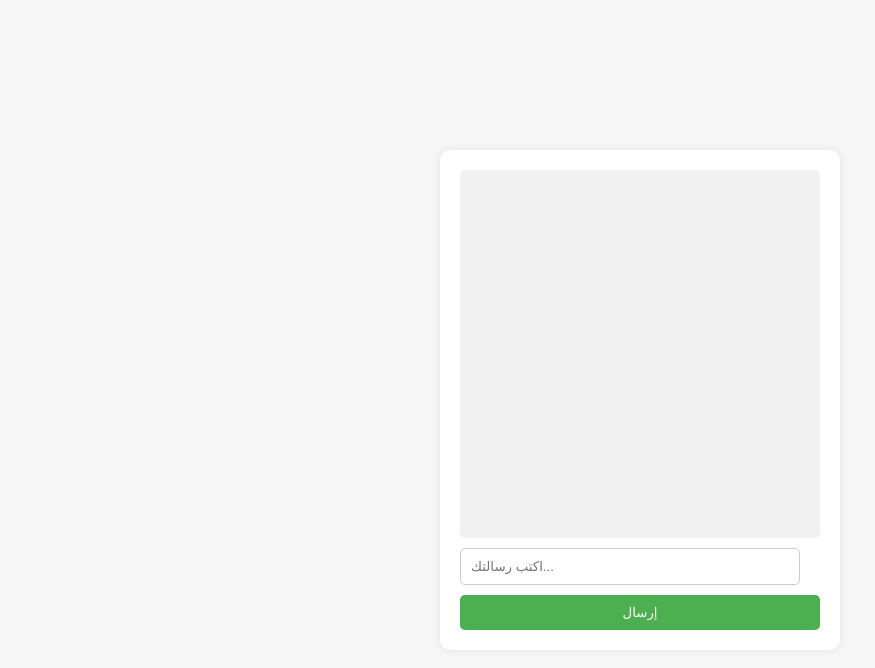
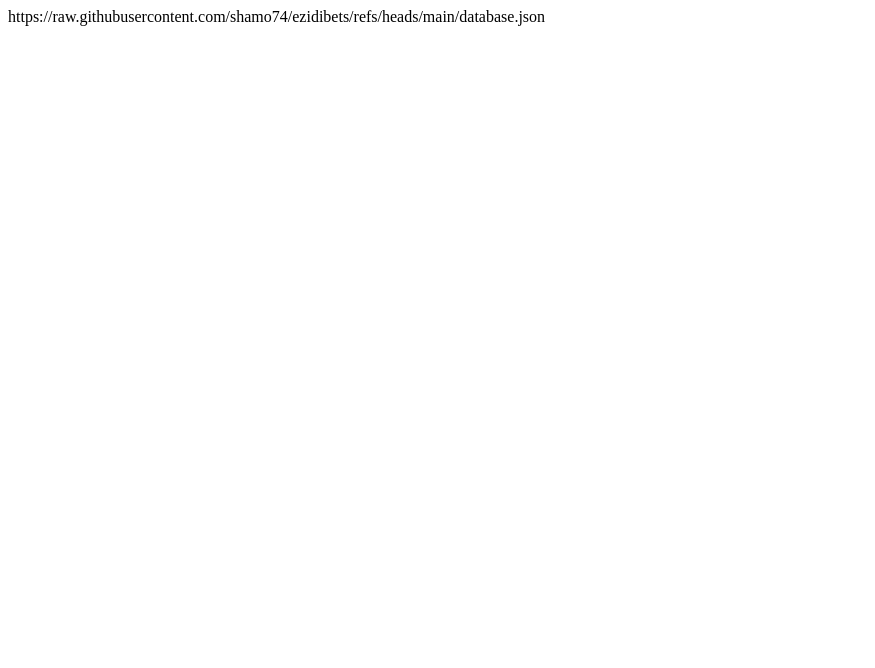
Before and after one commit to shamo74/ezidibets, a website: page index.html in a window 1280 px wide. Shown: the whole page, without its empty margins (0-875 px from the left). Drawn offline with Linux system fonts and the light colour scheme.

Commit message:
Update index.html

```diff
--- a/index.html
+++ b/index.html
@@ -1,122 +1 @@
-<!DOCTYPE html>
-<html lang="ar">
-<head>
-    <meta charset="UTF-8">
-    <meta name="viewport" content="width=device-width, initial-scale=1.0">
-    <title>دردشة مع الذكاء الاصطناعي</title>
-    <style>
-        * {
-            margin: 0;
-            padding: 0;
-            box-sizing: border-box;
-        }
-
-        body {
-            font-family: Arial, sans-serif;
-            background-color: #f7f7f7;
-            display: flex;
-            justify-content: center;
-            align-items: center;
-            height: 100vh;
-            margin: 0;
-        }
-
-        .chat-container {
-            width: 400px;
-            height: 500px;
-            background-color: white;
-            border-radius: 10px;
-            box-shadow: 0 0 10px rgba(0, 0, 0, 0.1);
-            display: flex;
-            flex-direction: column;
-            padding: 20px;
-        }
-
-        .chat-box {
-            flex-grow: 1;
-            overflow-y: auto;
-            padding: 10px;
-            background-color: #f1f1f1;
-            border-radius: 5px;
-            margin-bottom: 10px;
-        }
-
-        .chat-input {
-            padding: 10px;
-            border: 1px solid #ccc;
-            border-radius: 5px;
-            width: calc(100% - 20px);
-            margin-bottom: 10px;
-        }
-
-        .send-btn {
-            background-color: #4CAF50;
-            color: white;
-            padding: 10px;
-            border: none;
-            border-radius: 5px;
-            cursor: pointer;
-        }
-
-        .send-btn:hover {
-            background-color: #45a049;
-        }
-    </style>
-</head>
-<body>
-    <div class="chat-container">
-        <div id="chat-box" class="chat-box"></div>
-        <input type="text" id="user-input" placeholder="اكتب رسالتك..." class="chat-input">
-        <button id="send-btn" class="send-btn">إرسال</button>
-    </div>
-
-    <script>
-        const apiKey = '27b5a88b7854499db86004be117f833e'; // مفتاح API الخاص بك
-        const sendBtn = document.getElementById('send-btn');
-        const userInput = document.getElementById('user-input');
-        const chatBox = document.getElementById('chat-box');
-
-        sendBtn.addEventListener('click', sendMessage);
-        userInput.addEventListener('keydown', function(e) {
-            if (e.key === 'Enter') sendMessage();
-        });
-
-        function sendMessage() {
-            const userMessage = userInput.value.trim();
-            if (userMessage) {
-                appendMessage('أنت: ' + userMessage);
-                userInput.value = '';
-                fetchAIResponse(userMessage);
-            }
-        }
-
-        function appendMessage(message) {
-            const messageElement = document.createElement('div');
-            messageElement.textContent = message;
-            chatBox.appendChild(messageElement);
-            chatBox.scrollTop = chatBox.scrollHeight;
-        }
-
-        async function fetchAIResponse(message) {
-            try {
-                const response = await fetch('https://aimlapi.com/api/chat', {
-                    method: 'POST',
-                    headers: {
-                        'Content-Type': 'application/json',
-                        'Authorization': `Bearer ${apiKey}`
-                    },
-                    body: JSON.stringify({
-                        message: message
-                    })
-                });
-                const data = await response.json();
-                const aiMessage = data.reply || 'حدث خطأ أثناء الاتصال بالذكاء الاصطناعي.';
-                appendMessage('الذكاء الاصطناعي: ' + aiMessage);
-            } catch (error) {
-                console.error('Error:', error);
-                appendMessage('حدث خطأ أثناء الاتصال بالذكاء الاصطناعي.');
-            }
-        }
-    </script>
-</body>
-</html>
+https://raw.githubusercontent.com/shamo74/ezidibets/refs/heads/main/database.json
```
